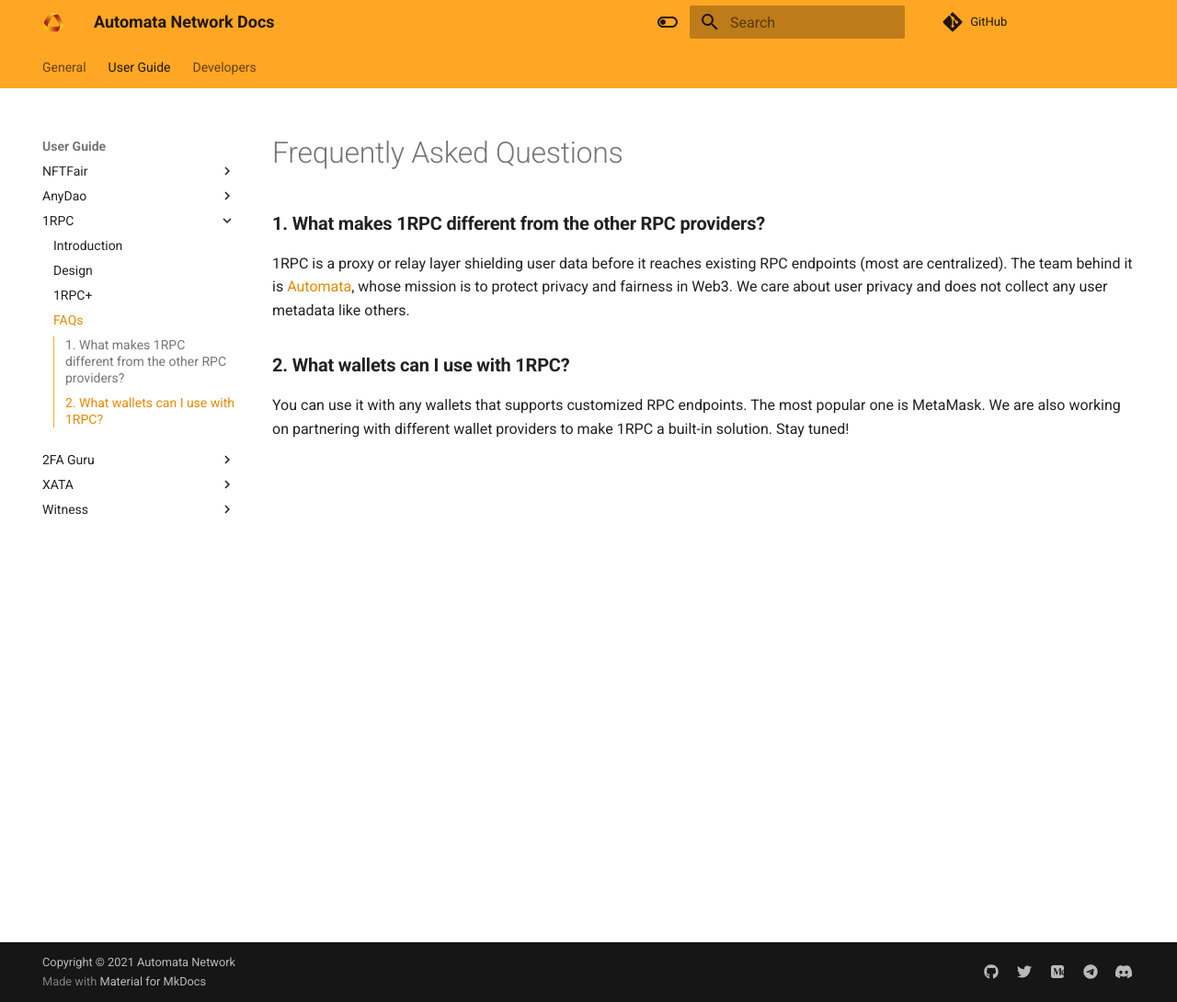
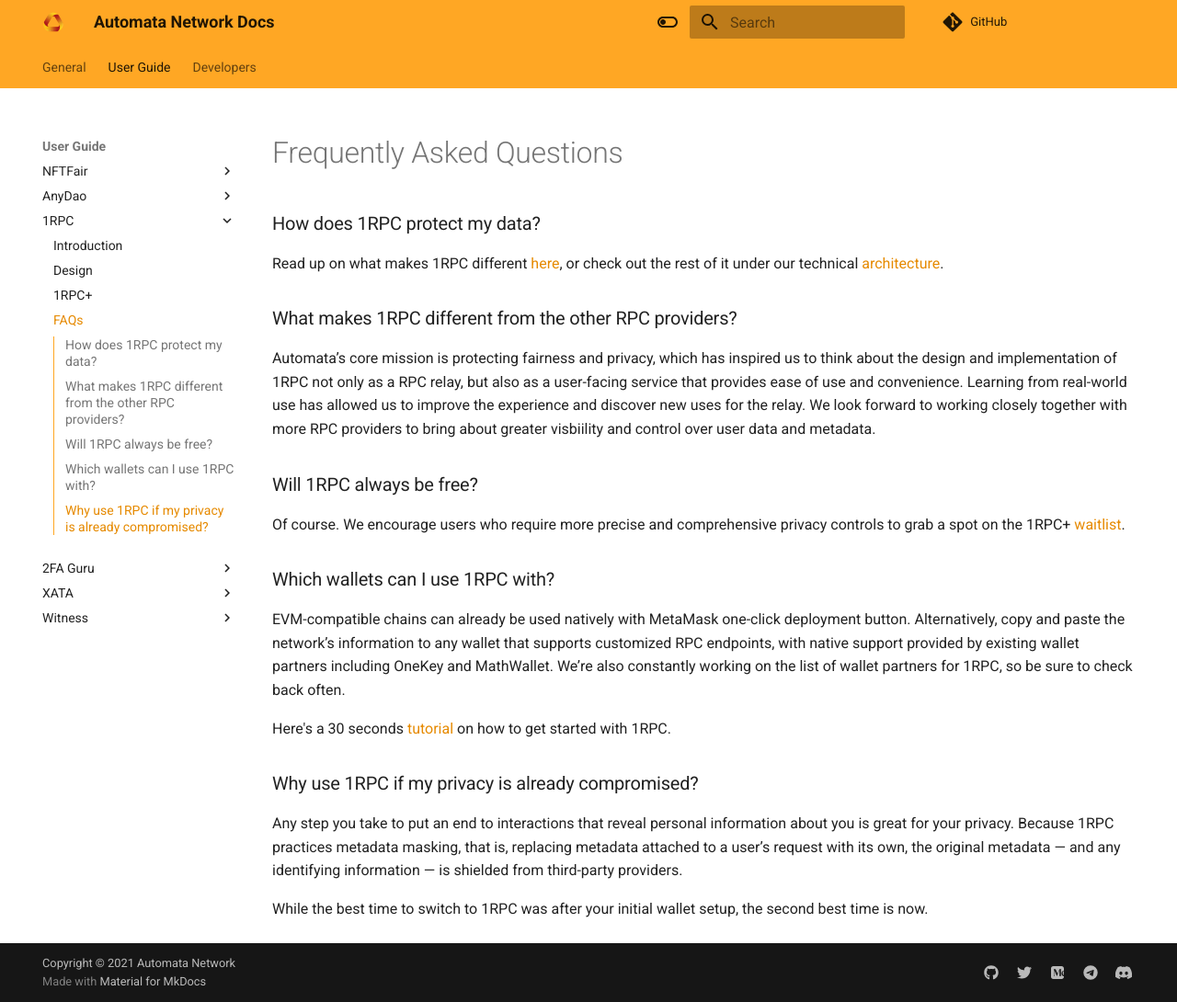
Before and after one commit to automata-network/docs, an MkDocs documentation site: the page built from docs/1rpc/faq.md, in a window 1280 px wide and 1090 px high. Shown: the whole window at 92% size. Built offline with MkDocs 1.6.1 and Material for MkDocs 9.7.7, drawn with Linux system fonts in a browser that asks for light colours; nearby versions of some CDN libraries; comment, search, counter and statistics services are not loaded.

Commit message:
Update faq.md

```diff
--- a/docs/1rpc/faq.md
+++ b/docs/1rpc/faq.md
@@ -1,9 +1,25 @@
 # Frequently Asked Questions
 
-### **1. What makes 1RPC different from the other RPC providers?**
+### How does 1RPC protect my data?
 
-1RPC is a proxy or relay layer shielding user data before it reaches existing RPC endpoints (most are centralized). The team behind it is [Automata](http://ata.network), whose mission is to protect privacy and fairness in Web3. We care about user privacy and does not collect any user metadata like others.
+Read up on what makes 1RPC different [here](https://medium.com/atanetwork/breaking-down-the-tech-behind-1rpc-223ccc3e5dac), or check out the rest of it under our technical [architecture](docs/1rpc/design.md).
 
-### **2. What wallets can I use with 1RPC?**
+### What makes 1RPC different from the other RPC providers?
 
-You can use it with any wallets that supports customized RPC endpoints. The most popular one is MetaMask. We are also working on partnering with different wallet providers to make 1RPC a built-in solution. Stay tuned!
+Automata’s core mission is protecting fairness and privacy, which has inspired us to think about the design and implementation of 1RPC not only as a RPC relay, but also as a user-facing service that provides ease of use and convenience. Learning from real-world use has allowed us to improve the experience and discover new uses for the relay. We look forward to working closely together with more RPC providers to bring about greater visbiility and control over user data and metadata.
+
+### Will 1RPC always be free?
+
+Of course. We encourage users who require more precise and comprehensive privacy controls to grab a spot on the 1RPC+ [waitlist](https://automatanetwork.typeform.com/to/rcjiWMwO).
+
+### Which wallets can I use 1RPC with?
+
+EVM-compatible chains can already be used natively with MetaMask one-click deployment button. Alternatively, copy and paste the network’s information to any wallet that supports customized RPC endpoints, with native support provided by existing wallet partners including OneKey and MathWallet. We’re also constantly working on the list of wallet partners for 1RPC, so be sure to check back often.
+
+Here's a 30 seconds [tutorial](https://youtu.be/moI45RtbvxQ) on how to get started with 1RPC.
+
+### Why use 1RPC if my privacy is already compromised?
+
+Any step you take to put an end to interactions that reveal personal information about you is great for your privacy. Because 1RPC practices metadata masking, that is, replacing metadata attached to a user’s request with its own, the original metadata — and any identifying information — is shielded from third-party providers.
+
+While the best time to switch to 1RPC was after your initial wallet setup, the second best time is now.
```
